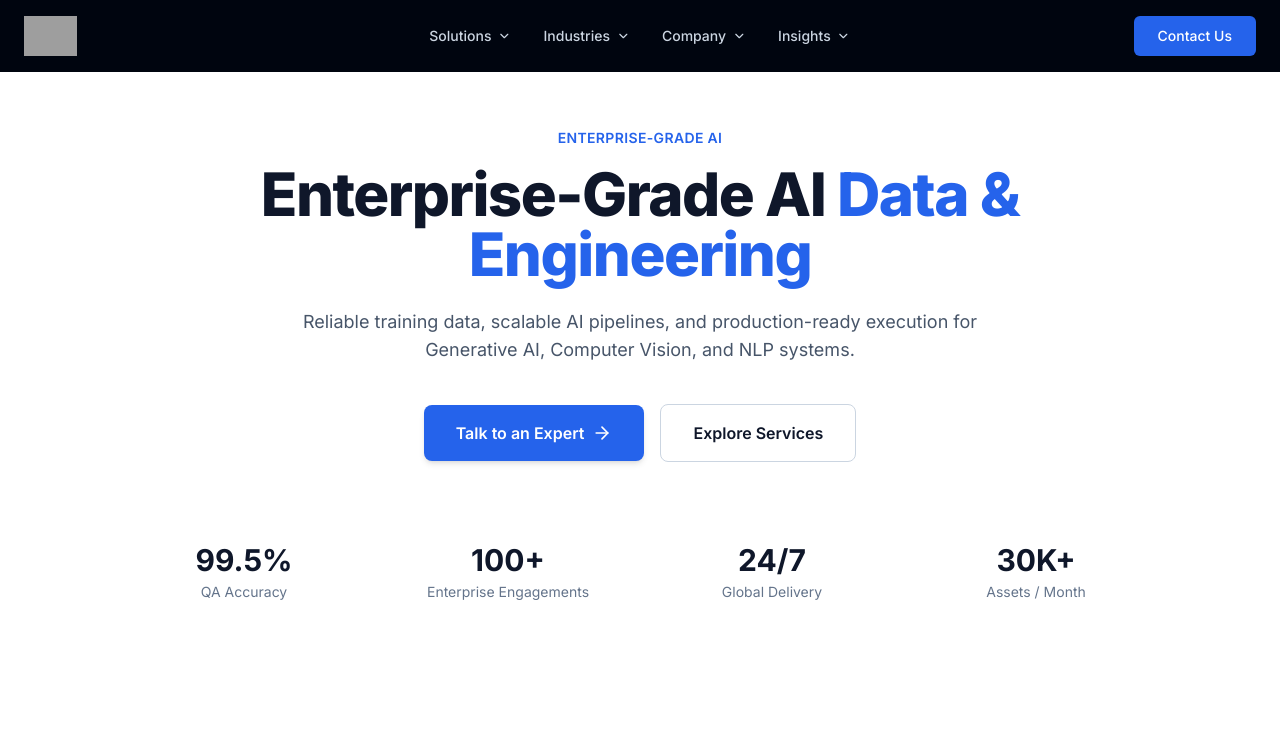
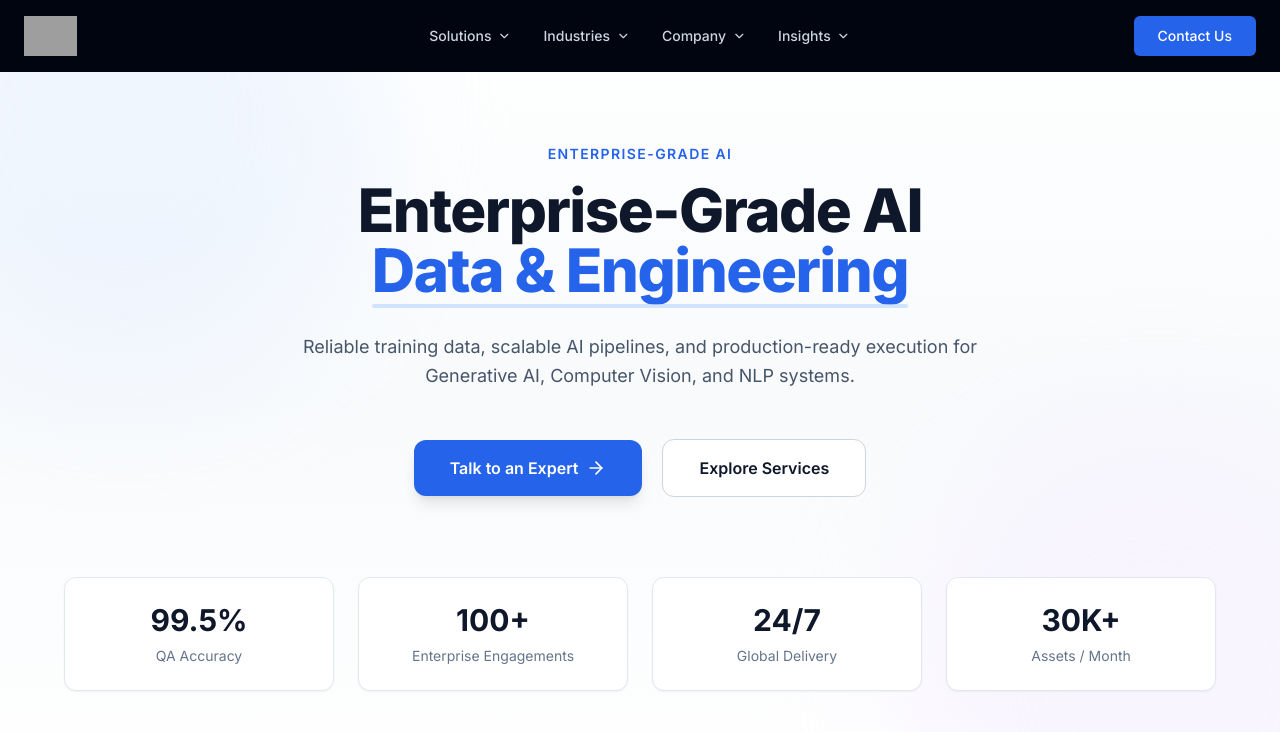
Before and after one commit to deepanshusaxena2127-commits/millenniumai-website, a React (Vite) app: page / in a window 1280 px wide. Shown: the top 732 px of the page. Built offline with nearby package versions, Linux system fonts and the light colour scheme; grey boxes are pictures that could not be loaded.

Commit message:
Update Hero.jsx

```diff
--- a/src/components/Hero.jsx
+++ b/src/components/Hero.jsx
@@ -4,20 +4,25 @@ import { Link } from "react-router-dom";
 
 export default function Hero() {
   return (
-    <section className="relative bg-white">
-      <div className="mx-auto max-w-7xl px-6 pt-32 pb-24 text-center">
+    <section className="relative overflow-hidden bg-gradient-to-b from-white via-slate-50 to-white">
+
+      {/* subtle background accents */}
+      <div className="absolute -top-32 -left-32 h-[500px] w-[500px] rounded-full bg-blue-100/40 blur-3xl" />
+      <div className="absolute -bottom-32 -right-32 h-[500px] w-[500px] rounded-full bg-purple-100/40 blur-3xl" />
+
+      <div className="relative mx-auto max-w-7xl px-6 pt-36 pb-28 text-center">
 
         {/* Eyebrow */}
         <motion.p
-          initial={{ opacity: 0, y: 8 }}
+          initial={{ opacity: 0, y: 6 }}
           animate={{ opacity: 1, y: 0 }}
           transition={{ duration: 0.4 }}
-          className="mb-4 text-sm font-semibold uppercase tracking-wide text-blue-600"
+          className="mb-4 text-sm font-semibold uppercase tracking-widest text-blue-600"
         >
           Enterprise-Grade AI
         </motion.p>
 
-        {/* Headline */}
+        {/* Heading */}
         <motion.h1
           initial={{ opacity: 0, y: 16 }}
           animate={{ opacity: 1, y: 0 }}
@@ -25,49 +30,52 @@ export default function Hero() {
           className="mx-auto max-w-5xl text-4xl sm:text-5xl md:text-6xl font-extrabold tracking-tight text-slate-900"
         >
           Enterprise-Grade AI{" "}
-          <span className="text-blue-600">Data & Engineering</span>
+          <span className="relative inline-block text-blue-600">
+            Data & Engineering
+            <span className="absolute -bottom-2 left-0 h-1 w-full rounded-full bg-blue-200/70" />
+          </span>
         </motion.h1>
 
         {/* Subheading */}
         <motion.p
-          initial={{ opacity: 0, y: 16 }}
+          initial={{ opacity: 0, y: 14 }}
           animate={{ opacity: 1, y: 0 }}
           transition={{ duration: 0.5, delay: 0.1 }}
-          className="mx-auto mt-6 max-w-3xl text-lg text-slate-600"
+          className="mx-auto mt-8 max-w-3xl text-lg leading-relaxed text-slate-600"
         >
           Reliable training data, scalable AI pipelines, and production-ready
           execution for Generative AI, Computer Vision, and NLP systems.
         </motion.p>
 
-        {/* CTAs */}
+        {/* CTA */}
         <motion.div
-          initial={{ opacity: 0, y: 16 }}
+          initial={{ opacity: 0, y: 14 }}
           animate={{ opacity: 1, y: 0 }}
           transition={{ duration: 0.5, delay: 0.2 }}
-          className="mt-10 flex flex-col sm:flex-row items-center justify-center gap-4"
+          className="mt-12 flex flex-col sm:flex-row items-center justify-center gap-5"
         >
           <Link
             to="/contact"
-            className="inline-flex items-center gap-2 rounded-lg bg-blue-600 px-8 py-4 text-base font-semibold text-white shadow-md hover:bg-blue-500 transition"
+            className="inline-flex items-center gap-2 rounded-xl bg-blue-600 px-9 py-4 text-base font-semibold text-white shadow-lg hover:bg-blue-500 transition"
           >
             Talk to an Expert
             <ArrowRight className="h-5 w-5" />
           </Link>
 
           <Link
-            to="/solutions"
-            className="inline-flex items-center gap-2 rounded-lg border border-slate-300 px-8 py-4 text-base font-semibold text-slate-900 hover:bg-slate-50 transition"
+            to="/services"
+            className="inline-flex items-center gap-2 rounded-xl border border-slate-300 bg-white px-9 py-4 text-base font-semibold text-slate-900 hover:bg-slate-50 transition"
           >
             Explore Services
           </Link>
         </motion.div>
 
-        {/* Trust Metrics */}
+        {/* Stats */}
         <motion.div
           initial={{ opacity: 0 }}
           animate={{ opacity: 1 }}
           transition={{ duration: 0.6, delay: 0.3 }}
-          className="mt-20 grid grid-cols-2 sm:grid-cols-4 gap-8 max-w-5xl mx-auto"
+          className="mt-20 grid grid-cols-2 sm:grid-cols-4 gap-6 max-w-6xl mx-auto"
         >
           {[
             { value: "99.5%", label: "QA Accuracy" },
@@ -75,11 +83,14 @@ export default function Hero() {
             { value: "24/7", label: "Global Delivery" },
             { value: "30K+", label: "Assets / Month" },
           ].map((stat) => (
-            <div key={stat.label}>
+            <div
+              key={stat.label}
+              className="rounded-xl border border-slate-200 bg-white px-6 py-6 shadow-sm"
+            >
               <p className="text-3xl font-bold text-slate-900">
                 {stat.value}
               </p>
-              <p className="mt-1 text-sm text-slate-500">
+              <p className="mt-2 text-sm text-slate-500">
                 {stat.label}
               </p>
             </div>
```
